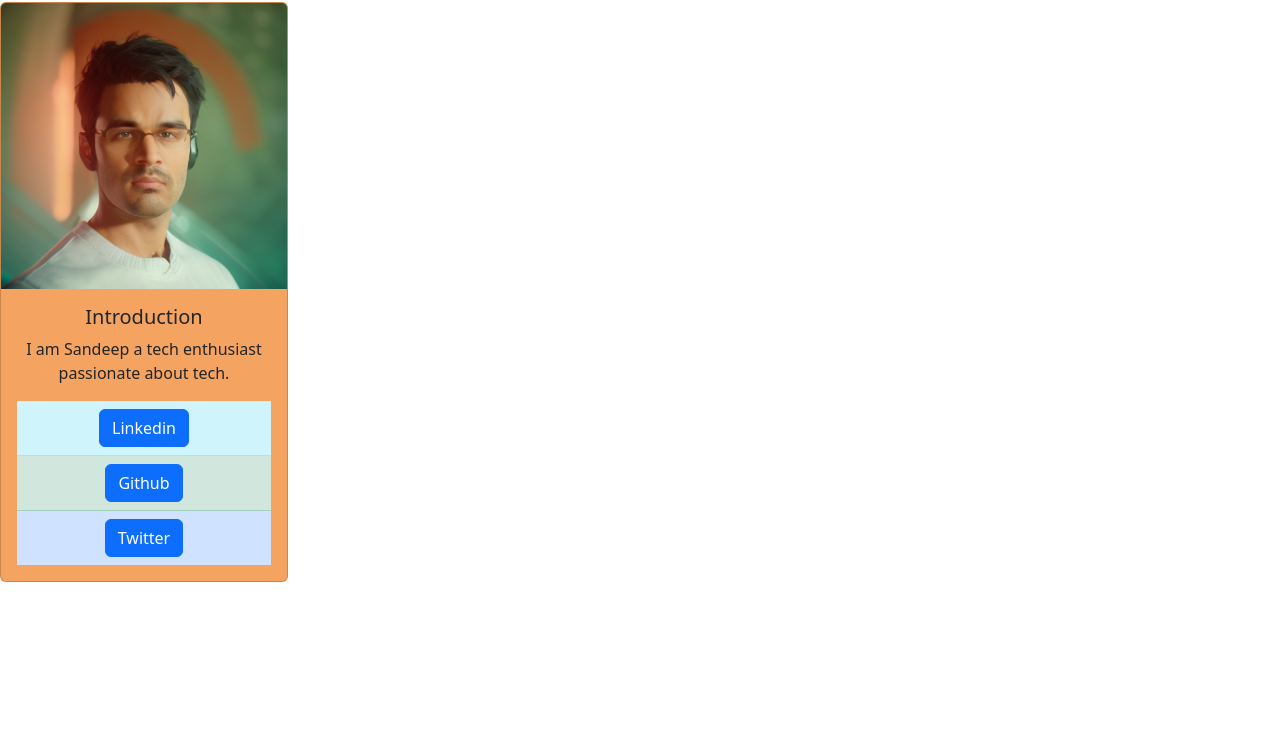
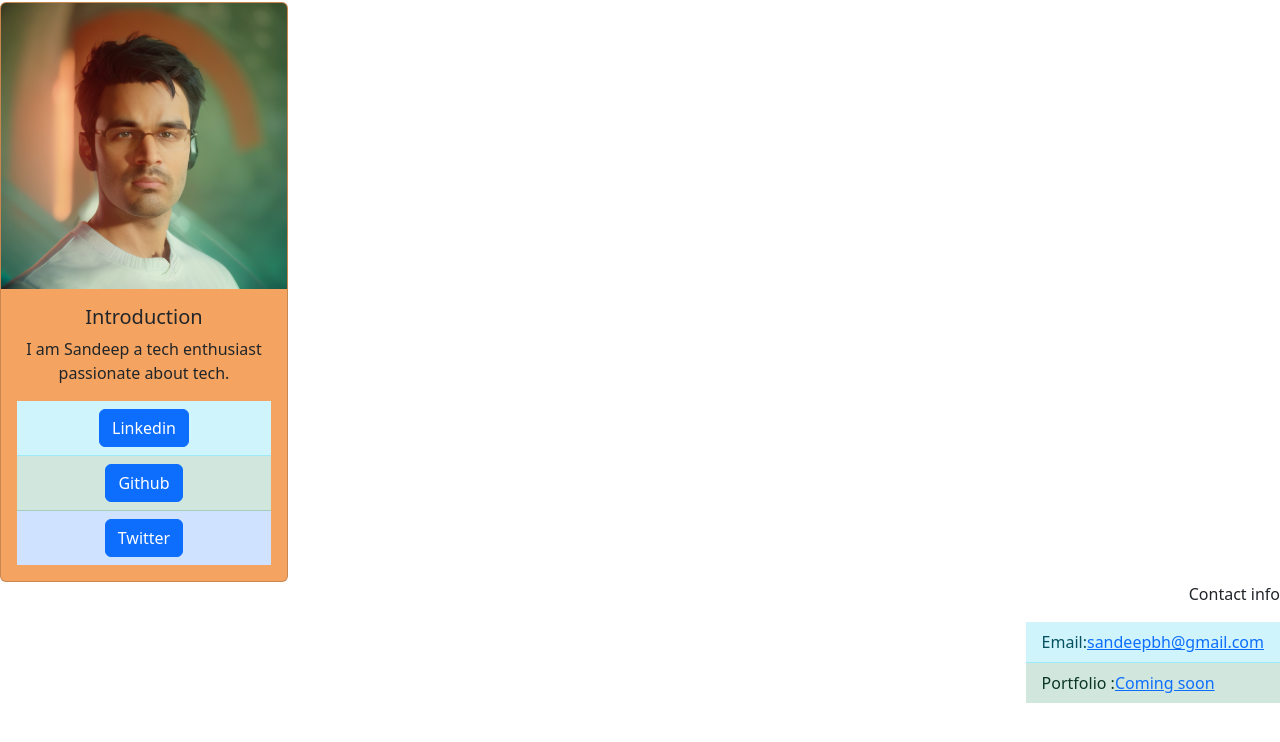
Before and after one commit to sandeepbvv11/github_pages, a plain HTML site: page index.html in a window 1280 px wide. Shown: the part 44-786 px from the top of the page. Drawn offline with nearby package versions, Linux system fonts and the light colour scheme.

Commit message:
Added contact info

```diff
--- a/chocolate exercise/css/main.css
+++ b/chocolate exercise/css/main.css
@@ -1,3 +1,4 @@
 .styledFont{
-
+    font-style: italic;
+    color: blueviolet;
 }
--- a/index.html
+++ b/index.html
@@ -9,11 +9,11 @@
 <link rel="stylesheet" href="style.css">
 </head>
 <body >
-    <div class="main">
+    <div class="main d-flex flex-column">
     <h2>About Me</h2>
-    <div class="card" style="width: 18rem;">
+    <div class="card d-flex flex-column" style="width: 18rem;">
         <img src="aiimageSandeep.png" class="card-img-top" alt="...">
-        <div class="card-body">
+        <div class="card-body ">
           <h5 class="card-title">Introduction</h5>
           <p class="card-text"> I am Sandeep a tech enthusiast passionate about tech.</p>
 
@@ -24,6 +24,16 @@
 
           </ul>
     </div>
+
+    </div>
+    <div class="d-flex flex-column align-items-end">
+      <p> Contact info</p>
+      <ul class="list-group list-group-flush">
+        <li class="list-group-item list-group-item-info">Email:<a href="#" >sandeepbh@gmail.com</a></li>
+        <li class="list-group-item list-group-item-success">Portfolio :<a href="#" >Coming soon</a></li>
+
+
+      </ul>
     </div>
 </div>
 </body>
```
